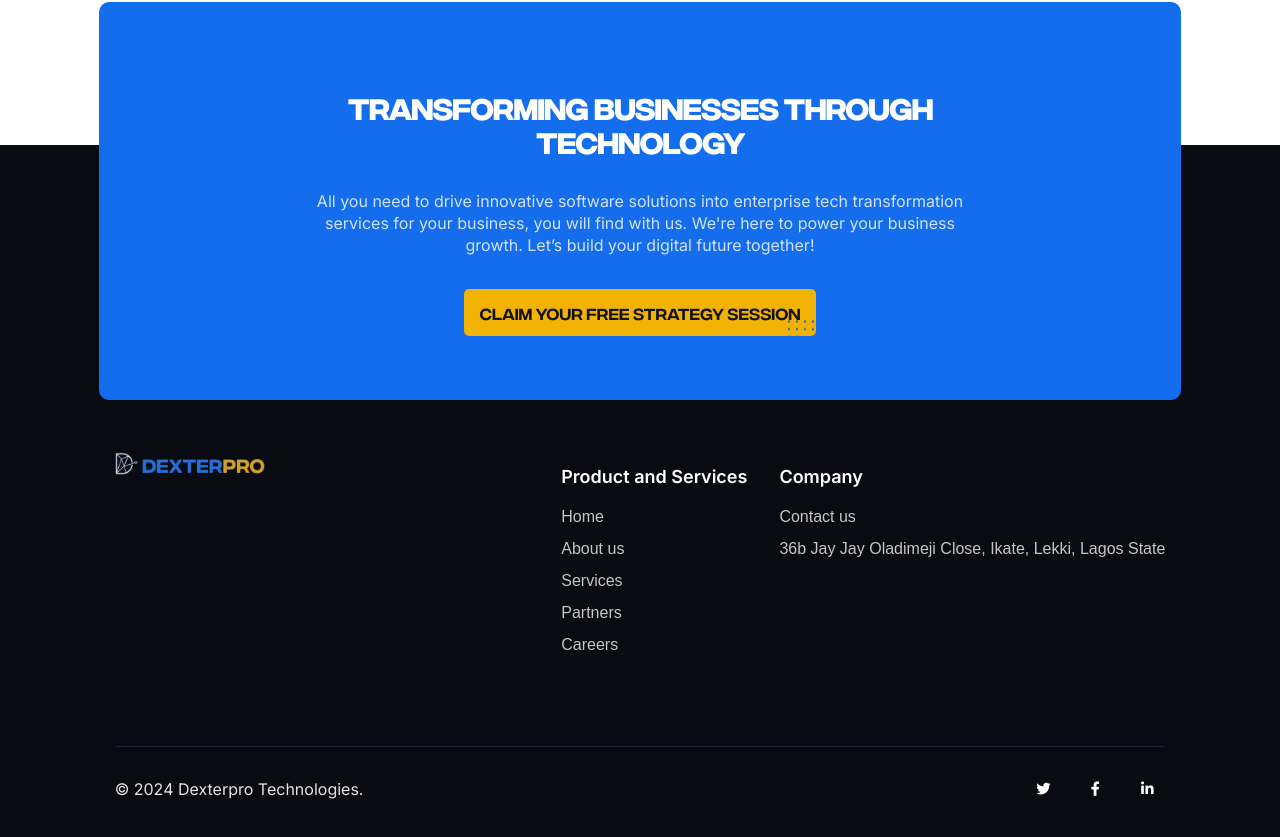
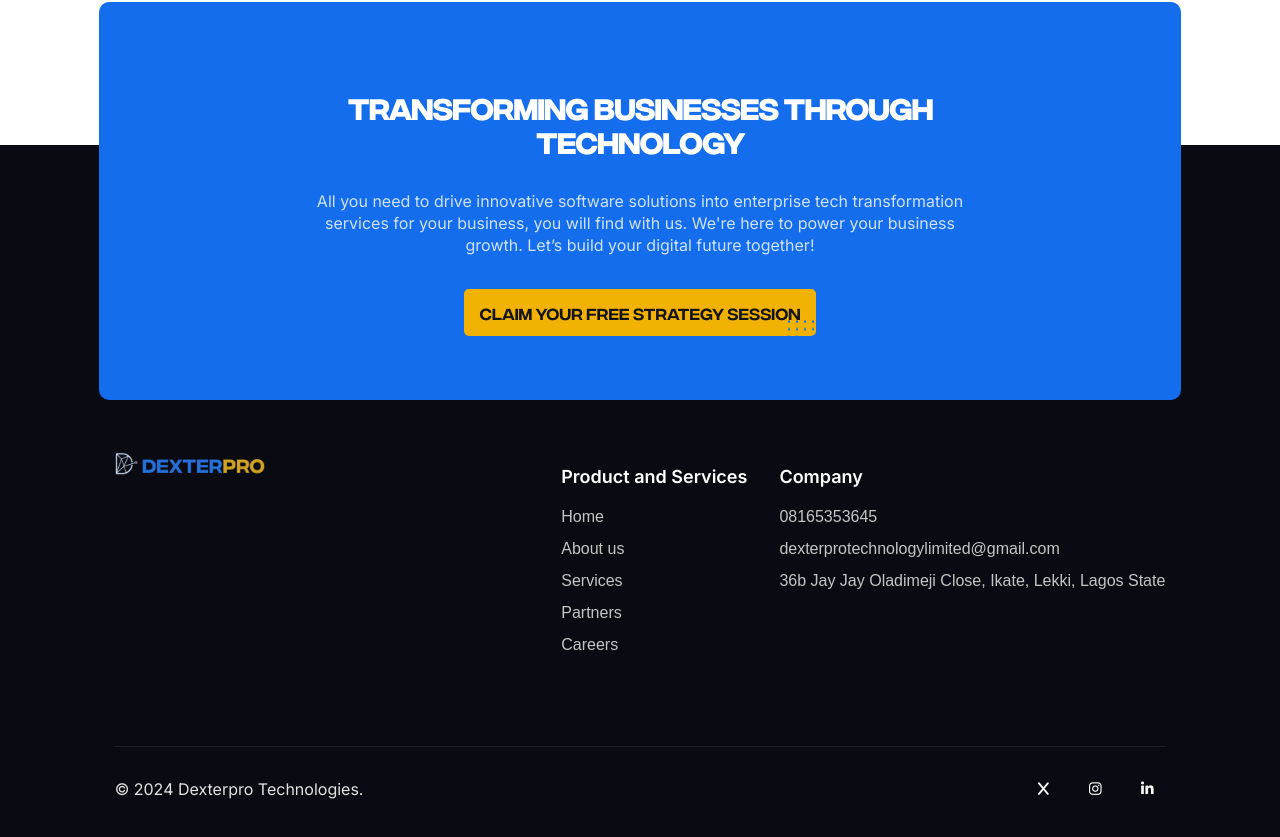
Before and after one commit to Dexter-pro-web/DexterTech, a React (Create React App) app: page /careers in a window 1280 px wide. Shown: the part 1729-2566 px from the top of the page. Built offline with nearby package versions, Linux system fonts and the light colour scheme.

Commit message:
more client logo update

```diff
--- a/src/components/Navbar.js
+++ b/src/components/Navbar.js
@@ -76,16 +76,13 @@ const Navbar = () => {
           </NavLink>
         </li>
         <li>
-          <NavLink
-            to="null"
-            className={`nav-link contact-btn ${
-              isDisabled ? "disabled-link" : ""
-            }`}
-            activeClassName="active"
-            onClick={closeMenu}
-          >
-            GET IN TOUCH
-          </NavLink>
+        <a
+          href="mailto:dexterprotechnologylimited@gmail.com"
+          className="nav-link contact-btn"
+          onClick={closeMenu}
+        >
+          GET IN TOUCH
+        </a>
         </li>
       </ul>
 
--- a/src/components/clients.js
+++ b/src/components/clients.js
@@ -28,6 +28,7 @@ function Clients() {
         <img src="/logos/one-acre-fund.png" alt="" />
         <img src="/logos/isn.png" alt="" />
         <img src="/logos/fmdq.png" alt="" />
+        <img src="/logos/redleaf.png" alt="" />
       </div>
     </div>
   );
--- a/src/components/footer.js
+++ b/src/components/footer.js
@@ -45,7 +45,8 @@ const Footer = () => {
             <div>
               <p>Company</p>
               <ul>
-                <li>Contact us</li>
+                <li><a href="tel:08165353645">08165353645</a></li>
+                <li><a href="mailto:dexterprotechnologylimited@gmail.com">dexterprotechnologylimited@gmail.com</a></li>
                 <li>36b Jay Jay Oladimeji Close, Ikate, Lekki, Lagos State</li>
               </ul>
             </div>
@@ -56,23 +57,23 @@ const Footer = () => {
           <p>&copy; 2024 Dexterpro Technologies.</p>
           <div className="social-icons">
             <a
-              href="https://twitter.com"
+              href="https://x.com"
               className="social-icon"
               target="_blank"
               rel="noopener noreferrer"
             >
-              <i className="fab fa-twitter"></i>
+              <i className="fab fa-x"></i>
             </a>
             <a
-              href="https://facebook.com"
+              href="https://instagram.com/dexterpro_ltd"
               className="social-icon"
               target="_blank"
               rel="noopener noreferrer"
             >
-              <i className="fab fa-facebook-f"></i>
+              <i className="fab fa-instagram"></i>
             </a>
             <a
-              href="https://linkedin.com"
+              href="https://linkedin.com/company/dexterpro-technology-limited/"
               className="social-icon"
               target="_blank"
               rel="noopener noreferrer"
--- a/src/components/jobBoard.js
+++ b/src/components/jobBoard.js
@@ -21,7 +21,6 @@ const JobBoard = () => {
 
   return (
     <div className="job-board">
-      {/* Filter buttons */}
       <div className="filter-buttons">
         {categories.map((category, index) => (
           <button
@@ -36,12 +35,11 @@ const JobBoard = () => {
         ))}
       </div>
 
-      {/* Job listings or No Jobs message */}
       <div className="job-listings">
         {filteredJobs.length > 0 ? (
           filteredJobs.map((job, index) => <JobCard key={index} job={job} />)
         ) : (
-          <div className="no-jobs-message">
+          <div data-aos="fade-in" className="no-jobs-message">
             <img src="/icons/no-job-icon.png" alt="no-job" />
             <p>No openings at the moment, but stay tuned!</p>
           </div>
--- a/src/pages/Home.js
+++ b/src/pages/Home.js
@@ -73,6 +73,7 @@ export default function Home() {
 
         <div className="offering1">
           <div data-aos="zoom-in" data-aos-duration="50000" className="col1">
+            <div>
             <h3>SOFTWARE DEVELOPMENT</h3>
             <p>
               {" "}
@@ -81,6 +82,7 @@ export default function Home() {
               integrate specific and tailored solutions to streamline core
               processes driving significant value and impact for your business.
             </p>
+            </div>
             <img src="/images/software-dev.png" alt="hero-background" />
           </div>
           <div data-aos="fade-left" data-aos-duration="50000" className="col2">
--- a/src/styles/Navbar.css
+++ b/src/styles/Navbar.css
@@ -64,7 +64,7 @@
 .contact-btn:hover {
   background-color: white;
   border: none;
-  color: white !important;
+  color: black !important;
 }
 
 .hamburger {
```
Also changed, not shown: public/logos/redleaf.png (added).
